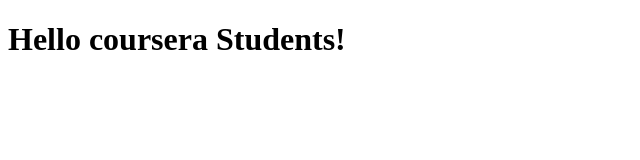
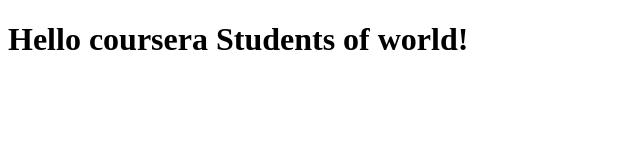
Before and after one commit to mma2002/coursera-test, a plain HTML site: page index.html in a window 1280 px wide. Shown: the whole page, without its empty margins (0-640 px from the left). Drawn offline with Linux system fonts and the light colour scheme.

Commit message:
New version of web file.

```diff
--- a/index.html
+++ b/index.html
@@ -5,6 +5,6 @@
     <title>Hello coursera</title>
   </head>
   <body>
-    <h1>Hello coursera Students!</h1>
+    <h1>Hello coursera Students of world!</h1>
   </body>
 </html>
```
